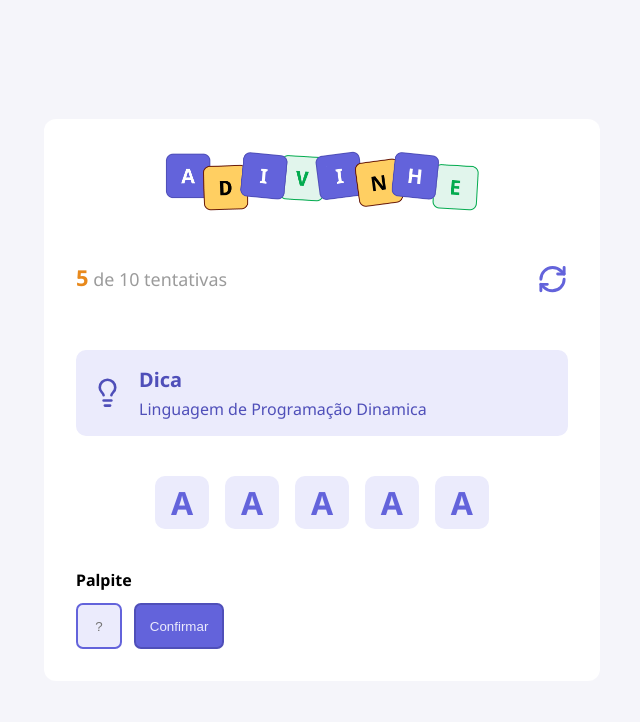
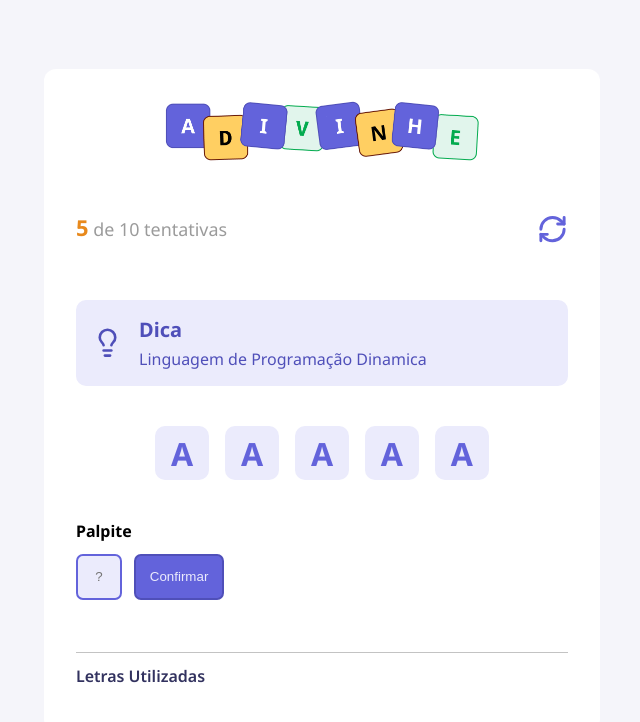
Before and after one commit to tawhinchiang/adivinhe, a React (Vite) app: page / in a window 1280 px wide. Shown: the top 722 px of the page, without its empty margins (318-958 px from the left). Built offline with nearby package versions, Linux system fonts and the light colour scheme.

Commit message:
Criando sessao de letras usadas.

```diff
--- a/src/App.tsx
+++ b/src/App.tsx
@@ -4,7 +4,8 @@
 import { Tip } from './components/Tip';
 import { Letter } from './components/Letter';
 import { Input } from './components/Input';
-import {Button} from './components/Button';
+import { Button } from './components/Button';
+import { LettersUsed } from './components/LettersUsed';
 
 export default function App() {
   function handleRestartGame() {
@@ -31,9 +32,10 @@
           Palpite
         </h4>
         <div className={styles.guess}>
-        <Input autoFocus maxLength={1} placeholder='?'/>
-        <Button title= "Confirmar" />
+          <Input autoFocus maxLength={1} placeholder='?' />
+          <Button title="Confirmar" />
         </div>
+        <LettersUsed />
       </main>
 
 
--- a/src/components/LettersUsed/index.tsx
+++ b/src/components/LettersUsed/index.tsx
@@ -1,12 +1,14 @@
 
 import styles from './styles.module.css';
 
-type Props ={
-    letters: string[];
+// type Props = {
+//     letters: string[];
+// }
+export function LettersUsed() {
+
+    return (
+        <div className={styles.lettersUsed}>
+
+            <h5>Letras Utilizadas</h5>
+        </div>)
 }
-export function LettersUsed({ letters }: Props) {
-
-    return (<div className={styles.lettersUsed}>
-
-    </div>)
-}
--- a/src/components/LettersUsed/styles.module.css
+++ b/src/components/LettersUsed/styles.module.css
@@ -1,3 +1,14 @@
-.lettersUsed{
+.lettersUsed {
+    width: 100%;
+    margin-top: 3.25rem;
+    border-top: 1px solid #c3c3c3;
+
 
 }
+
+.lettersUsed h5 {
+    font-size: 1rem;
+    color: #32325f;
+    margin: 0.75rem 0;
+    font-weight: 600;
+}
```
Lines whose indentation alone changed are shown as unchanged.
